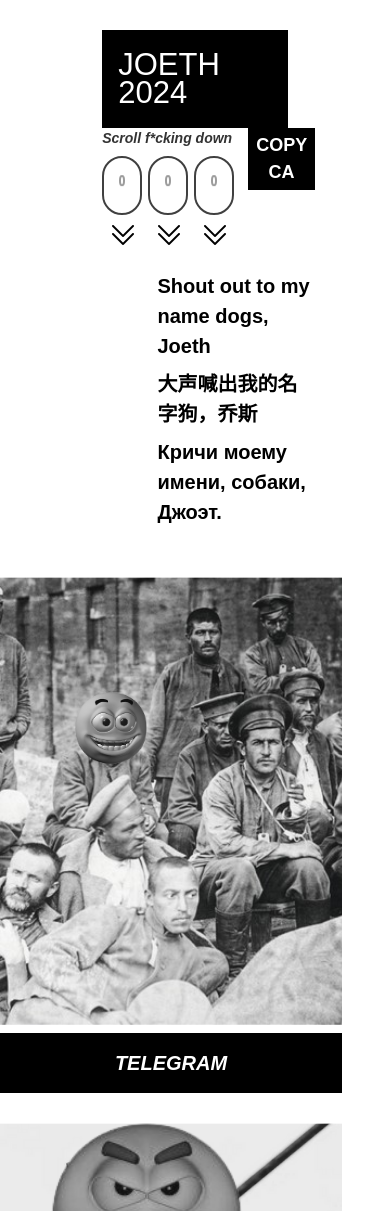
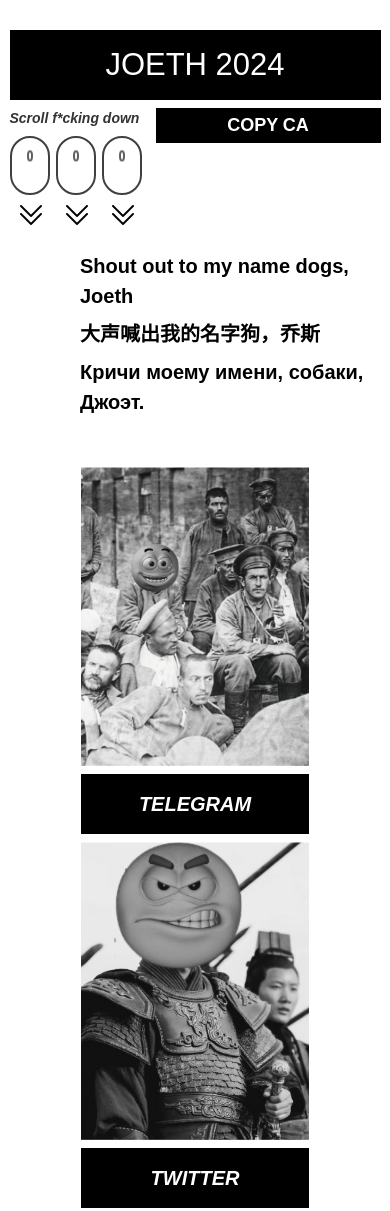
Before and after one commit to pphuongdut/joe-on-base, a plain HTML site: page index.html in a window 390 px wide. Shown: the top 1211 px of the page. Drawn offline with nearby package versions, Linux system fonts and the light colour scheme; a script that the page names is missing; a web font is replaced by a local one.

Commit message:
fix: responsive

```diff
--- a/index.html
+++ b/index.html
@@ -92,13 +92,13 @@
   </head>
   <body class="body">
     <div class="w-layout-blockcontainer container w-container">
-      <section class="section-2">
-        <div class="w-1/2">
-          <div class="blacktext w-fit">JOETH 2024</div>
+      <section class="section-2 flex flex-col md:flex-row gap-2">
+        <div class="w-full md:w-1/2">
+          <div class="blacktext w-full md:w-fit text-center">JOETH 2024</div>
         </div>
 
-        <div class="flex justify-between gap-4 w-1/2 items-start">
-          <div class="flex flex-col gap-2">
+        <div class="flex justify-between gap-4 md:w-1/2 items-start">
+          <div class="flex flex-col gap-2 ">
             <div class="text-sm">Scroll f*cking down</div>
             <div class="flex gap-2">
               <div class="flex flex-col gap-2 justify-center items-center">
@@ -154,19 +154,19 @@
         </div>
       </section>
       <section class="section-5">
-        <div class="flex flex-col gap-2 w-1/2">
+        <div class="flex flex-col gap-2 md:w-1/2">
           <div class="text-block-2">Shout out to my name dogs, Joeth</div>
           <div class="text-block-2">大声喊出我的名字狗，乔斯</div>
           <div class="text-block-2">Кричи моему имени, собаки, Джоэт.</div>
         </div>
       </section>
-      <section class="section-3">
-        <div class="flex flex-col gap-2 justify-between">
+      <section class="section-3 flex flex-col md:flex-row gap-2 px-6 md:px-4">
+        <div class="flex flex-col gap-2 justify-between w-2/3 md:w-full mx-auto">
           <img
             src="./assets/img/ảnh slide 1/Layer 2.png"
             loading="lazy"
             alt=""
-            class="image-13"
+            class="image-13 object-cover w-full"
           />
           <a
             href="https://t.me/"
@@ -176,12 +176,12 @@
           >
         </div>
 
-        <div class="flex flex-col gap-2 justify-between">
+        <div class="flex flex-col gap-2 justify-between w-2/3 md:w-full mx-auto">
           <img
             src="./assets/img/ảnh slide 1/Layer 3.png"
             loading="lazy"
             alt=""
-            class="image-14"
+            class="image-14 object-cover w-full"
           />
           <a
             href="https://twitter.com/"
@@ -191,12 +191,12 @@
           >
         </div>
 
-        <div class="flex flex-col gap-2 justify-between">
+        <div class="flex flex-col gap-2 justify-between w-2/3 md:w-full mx-auto">
           <img
             src="./assets/img/ảnh slide 1/Layer 4.png"
             loading="lazy"
             alt=""
-            class="image-15"
+            class="image-15 object-cover w-full"
           />
           <a
             href="https://app.uniswap.org/swap"
@@ -206,12 +206,12 @@
           >
         </div>
 
-        <div class="flex flex-col gap-2 justify-between">
+        <div class="flex flex-col gap-2 justify-between w-2/3 md:w-full mx-auto">
           <img
             src="./assets/img/ảnh slide 1/Layer 5.png"
             loading="lazy"
             alt=""
-            class="image-16"
+            class="image-16 object-cover w-full"
           />
           <a
             href=""
```
